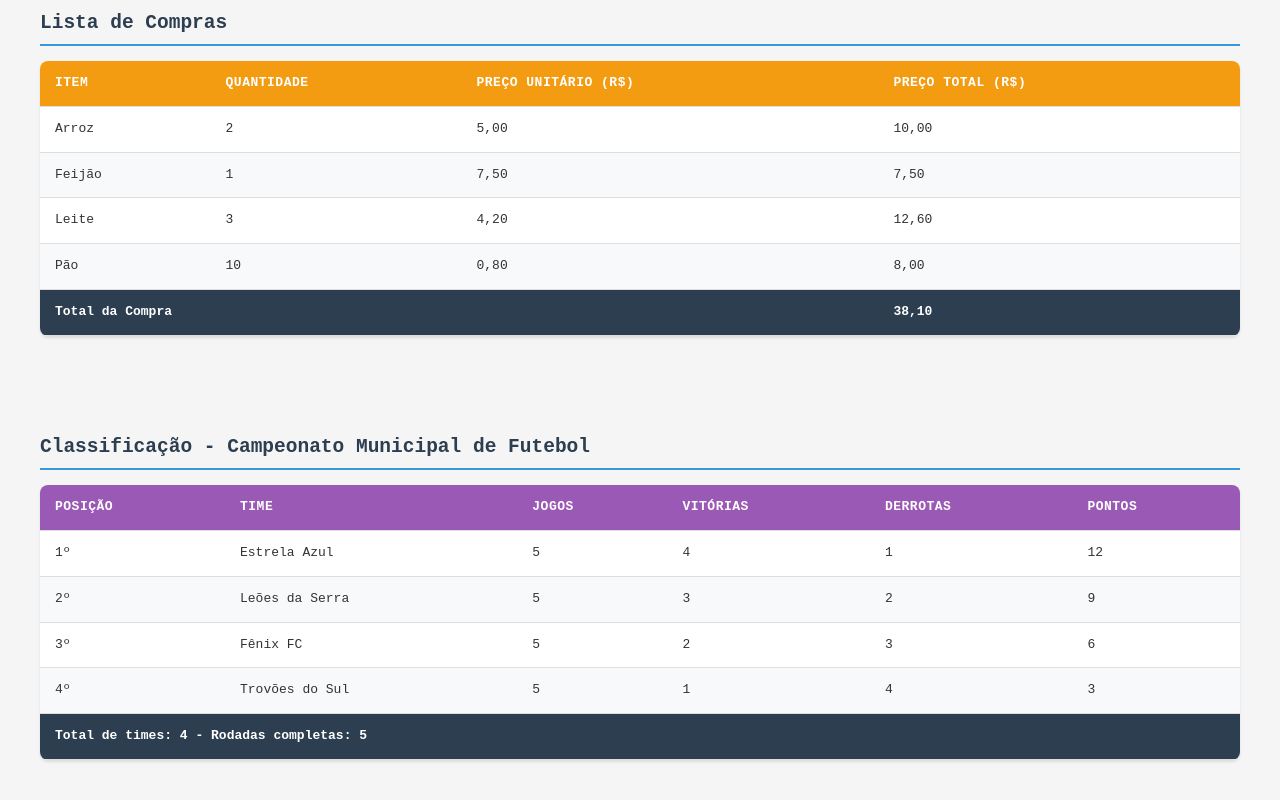
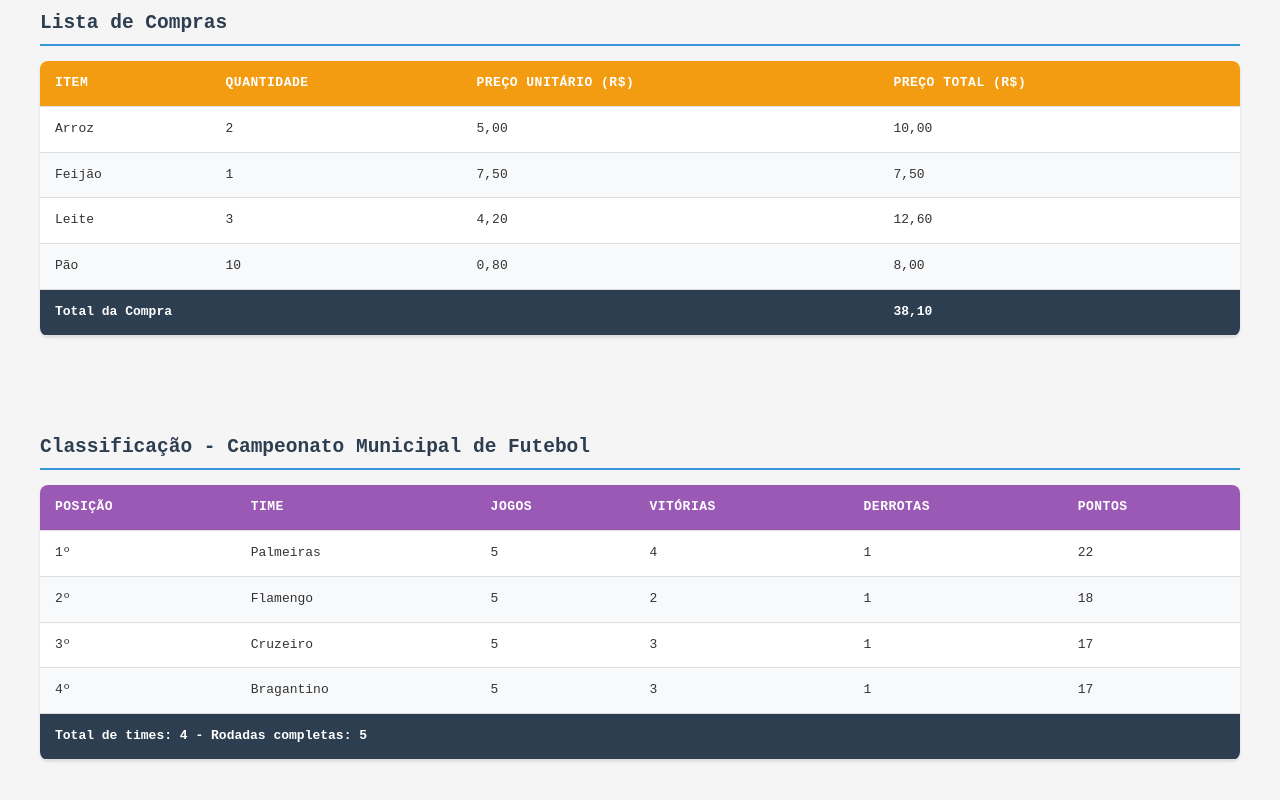
Before and after one commit to ARIELLO24/Tabelas, a plain HTML site: page index.html in a window 1280 px wide. Shown: the part 973-1773 px from the top of the page. Drawn offline with Linux system fonts and the light colour scheme.

Commit message:
ADD:times do brasileirão

```diff
--- a/index.html
+++ b/index.html
@@ -175,35 +175,35 @@
                 <tbody>
                     <tr>
                         <td>1º</td>
-                        <td>Estrela Azul</td>
+                        <td>Palmeiras</td>
                         <td>5</td>
                         <td>4</td>
                         <td>1</td>
-                        <td>12</td>
+                        <td>22</td>
                     </tr>
                     <tr>
                         <td>2º</td>
-                        <td>Leões da Serra</td>
+                        <td>Flamengo</td>
                         <td>5</td>
-                        <td>3</td>
                         <td>2</td>
-                        <td>9</td>
+                        <td>1</td>
+                        <td>18</td>
                     </tr>
                     <tr>
                         <td>3º</td>
-                        <td>Fênix FC</td>
+                        <td>Cruzeiro</td>
                         <td>5</td>
-                        <td>2</td>
                         <td>3</td>
-                        <td>6</td>
+                        <td>1</td>
+                        <td>17</td>
                     </tr>
                     <tr>
                         <td>4º</td>
-                        <td>Trovões do Sul</td>
+                        <td>Bragantino</td>
                         <td>5</td>
+                        <td>3</td>
                         <td>1</td>
-                        <td>4</td>
-                        <td>3</td>
+                        <td>17</td>
                     </tr>
                 </tbody>
                 <tfoot>
```
